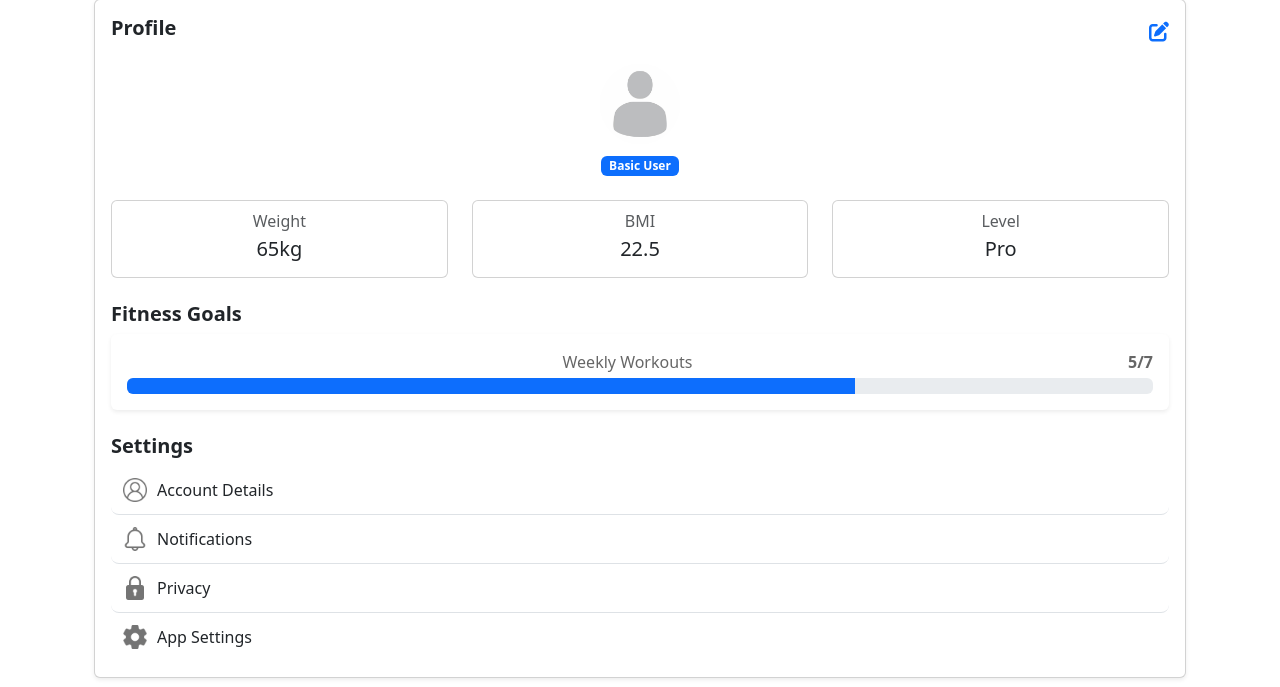
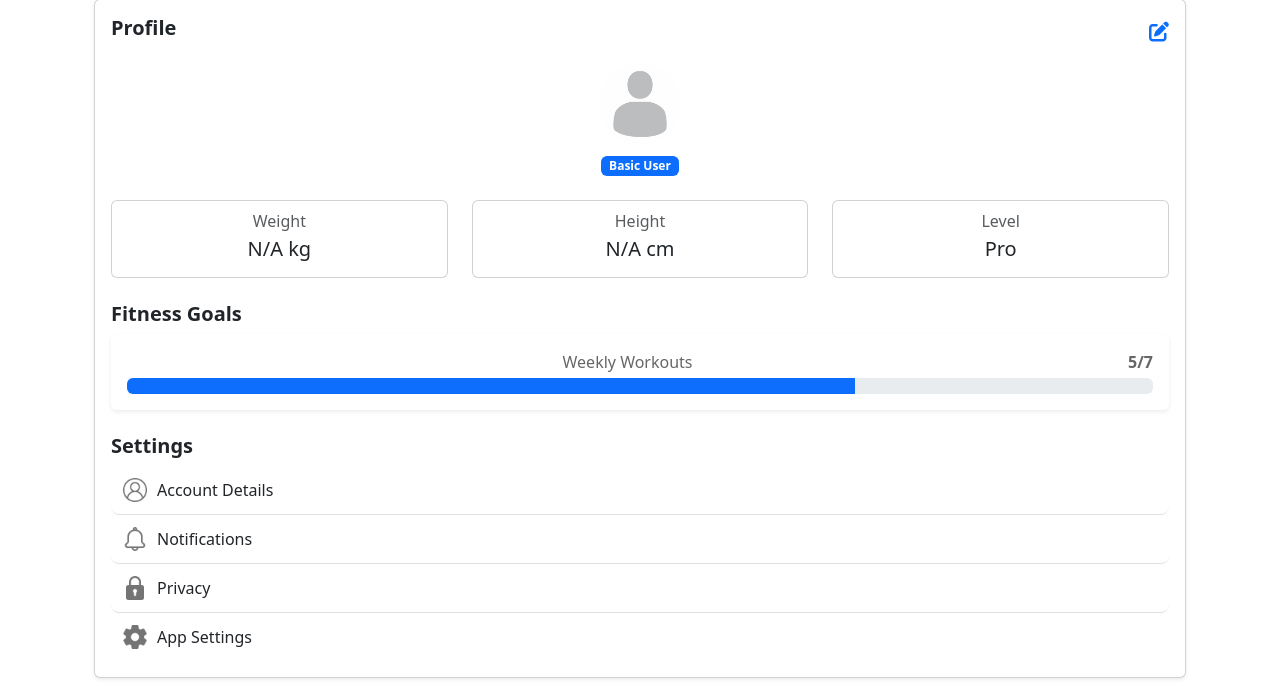
Before and after one commit to Jeoshyung/csci42-gym-app, a Django app: page /profile/ in a window 1280 px wide. Shown: the part 113-800 px from the top of the page. Run offline with Django 5.2, Linux system fonts and the light colour scheme; some libraries are stand-ins or nearby versions.

Commit message:
dynamic user attributes added

```diff
--- a/core/templates/profile.html
+++ b/core/templates/profile.html
@@ -81,13 +81,13 @@
                 <div class="col">
                     <div class="card p-2 profile-stat-card">
                         <p class="mb-1 text-muted">Weight</p>
-                        <h5>65kg</h5>
+                        <h5>{{ user.profile.weight|default:"N/A" }} kg</h5>
                     </div>
                 </div>
                 <div class="col">
                     <div class="card p-2 profile-stat-card">
-                        <p class="mb-1 text-muted">BMI</p>
-                        <h5>22.5</h5>
+                        <p class="mb-1 text-muted">Height</p>
+                        <h5>{{ user.profile.height|default:"N/A" }} cm</h5>
                     </div>
                 </div>
                 <div class="col">
```
Also changed, not shown: core/models.py (+5 -2 lines).
